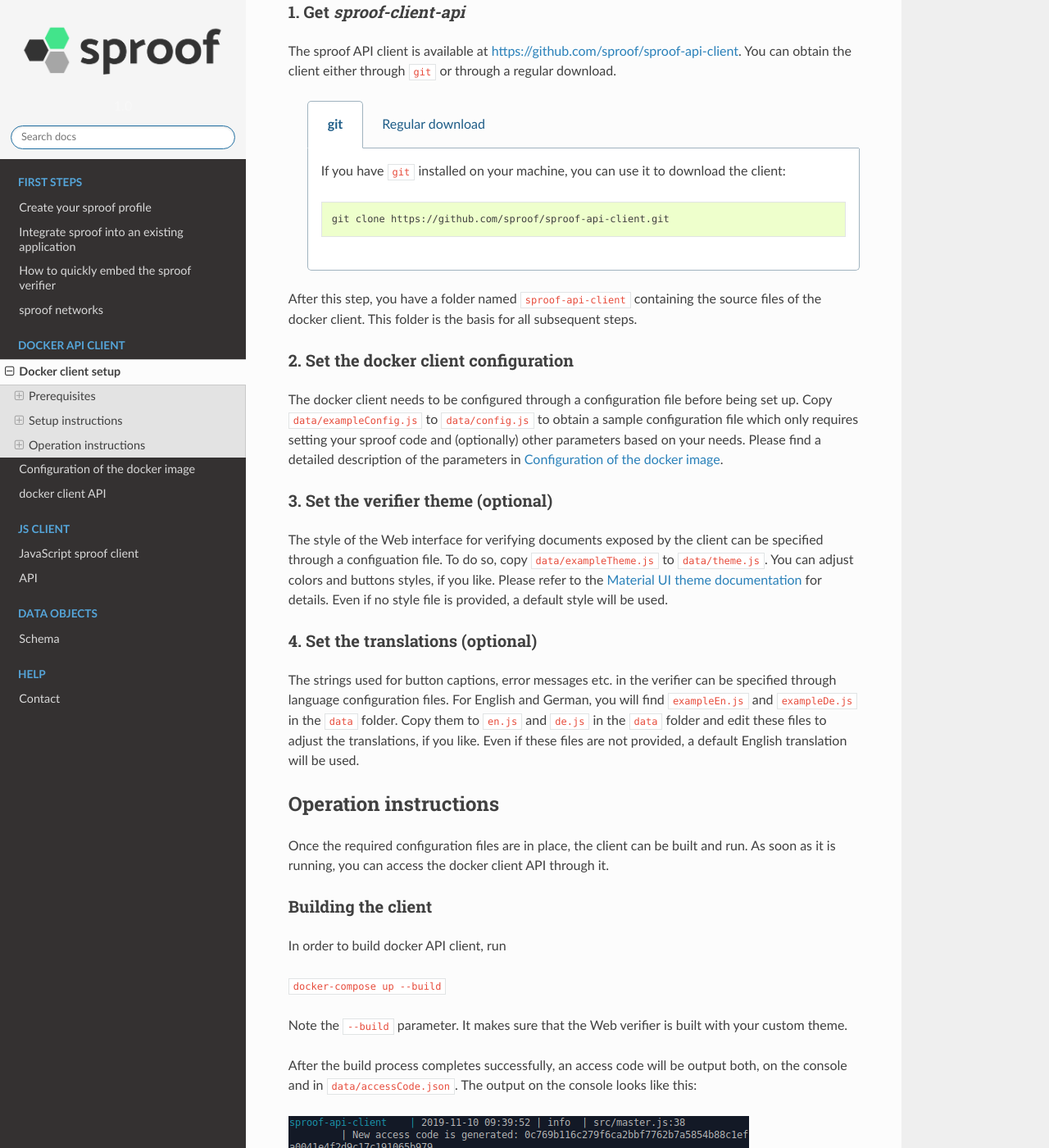
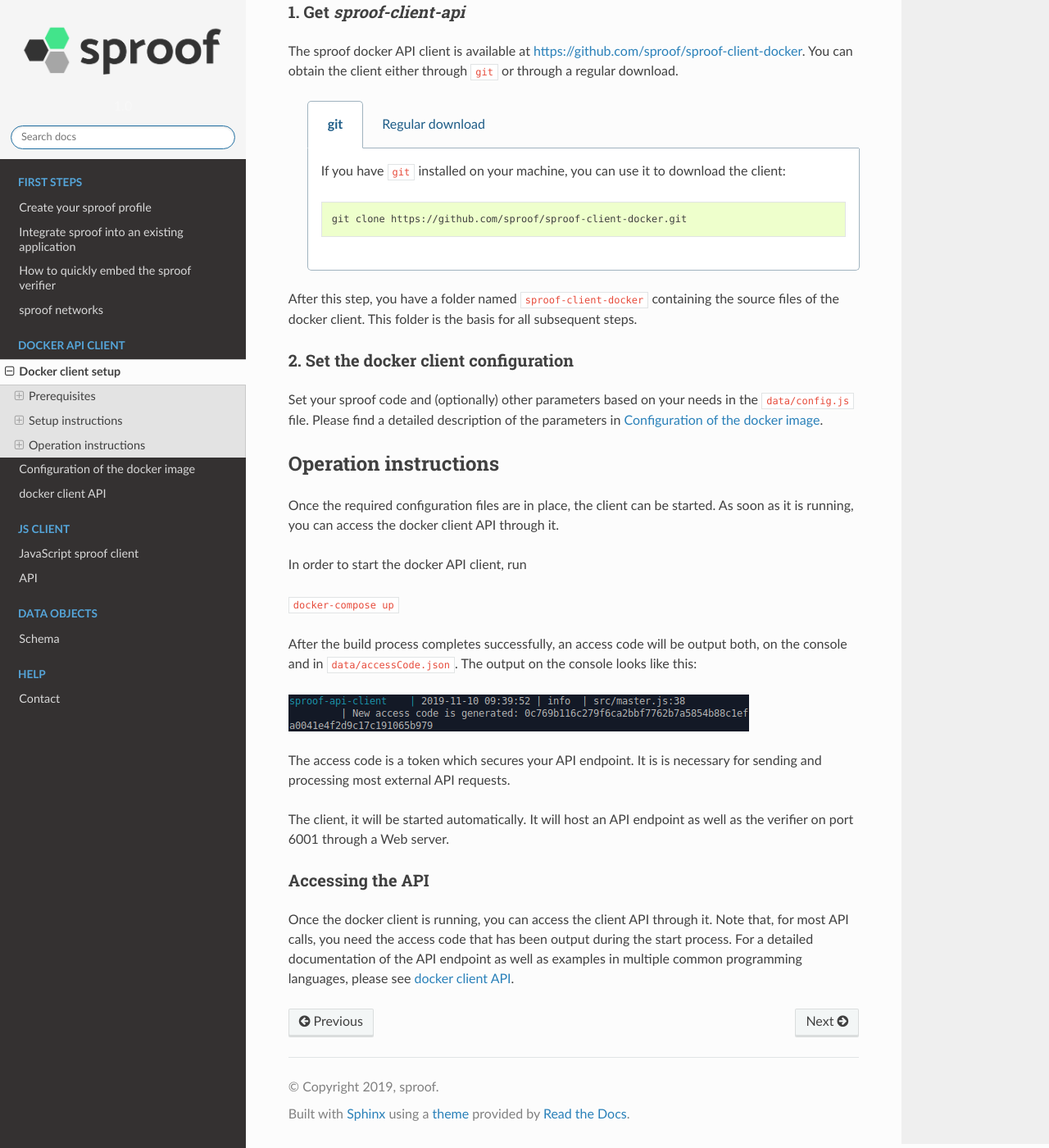
Before and after one commit to sproof/docs, a Sphinx documentation site: the page built from docs/docker/docker-setup.rst, in a window 1280 px wide and 1400 px high, scrolled down 707 px. Shown: the whole window at 82% size. Built offline with Sphinx 7.4.7 and the Read the Docs theme 2.0.0, drawn with Linux system fonts in a browser that asks for light colours; some of the changed text lies outside the part shown.

Commit message:
update docs

```diff
--- a/docs/docker/docker-setup.rst
+++ b/docs/docker/docker-setup.rst
@@ -25,7 +25,7 @@
 1. Get `sproof-client-api`
 --------------------------
 
-The sproof API client is available at https://github.com/sproof/sproof-api-client. You can obtain the client either through ``git`` or through a regular download.
+The sproof docker API client is available at https://github.com/sproof/sproof-client-docker. You can obtain the client either through ``git`` or through a regular download.
 
      .. tabs::
 
@@ -35,15 +35,15 @@
 
         .. code-block:: bash
 
-           git clone https://github.com/sproof/sproof-api-client.git
+           git clone https://github.com/sproof/sproof-client-docker.git
 
        .. tab:: Regular download
 
-        `Download <https://github.com/sproof/sproof-api-client/archive/master.zip>`_ the source file archive and unpack the downloaded archive, e.g., with the following commands on Linux:
+        `Download <https://github.com/sproof/sproof-client-docker/archive/master.zip>`_ the source file archive and unpack the downloaded archive, e.g., with the following commands on Linux:
 
         .. code-block:: bash
 
-           wget https://github.com/sproof/sproof-api-client/archive/master.zip
+           wget https://github.com/sproof/sproof-client-docker/archive/master.zip
            unzip master.zip
            rm master.zip
 
@@ -51,43 +51,29 @@
 
         .. code-block:: powershell
 
-           wget https://github.com/sproof/sproof-api-client/archive/master.zip -OutFile master.zip
+           wget https://github.com/sproof/sproof-client-docker/archive/master.zip -OutFile master.zip
            Expand-Archive master.zip -DestinationPath .
            Remove-Item master.zip
 
-After this step, you have a folder named ``sproof-api-client`` containing the source files of the docker client. This folder is the basis for all subsequent steps.
+After this step, you have a folder named ``sproof-client-docker`` containing the source files of the docker client. This folder is the basis for all subsequent steps.
 
 
 2. Set the docker client configuration
 --------------------------------------
 
-The docker client needs to be configured through a configuration file before being set up. Copy ``data/exampleConfig.js`` to ``data/config.js`` to obtain a sample configuration file which only requires setting your sproof code and (optionally) other parameters based on your needs. Please find a detailed description of the parameters in :doc:`../docker/docker-config`.
+Set your sproof code and (optionally) other parameters based on your needs in the ``data/config.js`` file. Please find a detailed description of the parameters in :doc:`../docker/docker-config`.
 
-
-3. Set the verifier theme (optional)
-------------------------------------
-
-The style of the Web interface for verifying documents exposed by the client can be specified through a configuation file. To do so, copy ``data/exampleTheme.js`` to ``data/theme.js``. You can adjust colors and buttons styles, if you like. Please refer to the `Material UI theme documentation <https://material-ui.com/customization/theming/>`_ for details. Even if no style file is provided, a default style will be used.
-
-
-4. Set the translations (optional)
-----------------------------------
-
-The strings used for button captions, error messages etc. in the verifier can be specified through language configuration files. For English and German, you will find ``exampleEn.js`` and ``exampleDe.js`` in the ``data`` folder. Copy them to ``en.js`` and ``de.js`` in the ``data`` folder and edit these files to adjust the translations, if you like. Even if these files are not provided, a default English translation will be used.
 
 Operation instructions
 ======================
 
-Once the required configuration files are in place, the client can be built and run. As soon as it is running, you can access the docker client API through it.
+Once the required configuration files are in place, the client can be started. As soon as it is running, you can access the docker client API through it.
 
-Building the client
--------------------
 
-In order to build docker API client, run
+In order to start the docker API client, run
 
-``docker-compose up --build``
+``docker-compose up``
 
-Note the ``--build`` parameter. It makes sure that the Web verifier is built with your custom theme.
 
 After the build process completes successfully, an access code will be output both, on the console and in ``data/accessCode.json``. The output on the console looks like this:
 
@@ -95,12 +81,10 @@
 
 The access code is a token which secures your API endpoint. It is is necessary for sending and processing most external API requests.
 
-Running the client
-------------------
 
-After building the client, it will be started automatically. It will host an API endpoint as well as the verifier with your theme on port 6001 through a Web server.
+The client, it will be started automatically. It will host an API endpoint as well as the verifier on port 6001 through a Web server.
 
 Accessing the API
 -----------------
 
-Once the docker client is running, you can access the client API through it. Note that, for most API calls, you need the access code that has been output during the build process. For a detailed documentation of the API endpoint as well as examples in multiple common programming languages, please see :doc:`../docker/docker-api`.
+Once the docker client is running, you can access the client API through it. Note that, for most API calls, you need the access code that has been output during the start process. For a detailed documentation of the API endpoint as well as examples in multiple common programming languages, please see :doc:`../docker/docker-api`.
--- a/docs/first/embed-iframe.rst
+++ b/docs/first/embed-iframe.rst
@@ -14,7 +14,7 @@
 
 ``{verificationUrl}/#/verify/{lang}?color={color}&btnFontColor={btnFontColor}&profile={profileAddress}&font='{font}'``
 
-The URL (``verificationUrl``) can either be ``https://verify.sproof.io/`` for the mainnet or ``https://ropsten.sproof.io/`` for the testnet. Please refer to :doc:`network-sproof` for a more detailed description about the sproof networks.
+The URL (``verificationUrl``) can either be ``https://verify.sproof.io/`` for the mainnet or ``https://ropsten.sproof.io/`` for the testnet or ``yourDomain`` on which you host the docker API client. Please refer to :doc:`network-sproof` for a more detailed description about the sproof networks.
 
 The following URL parameters may be specified:
 
```
